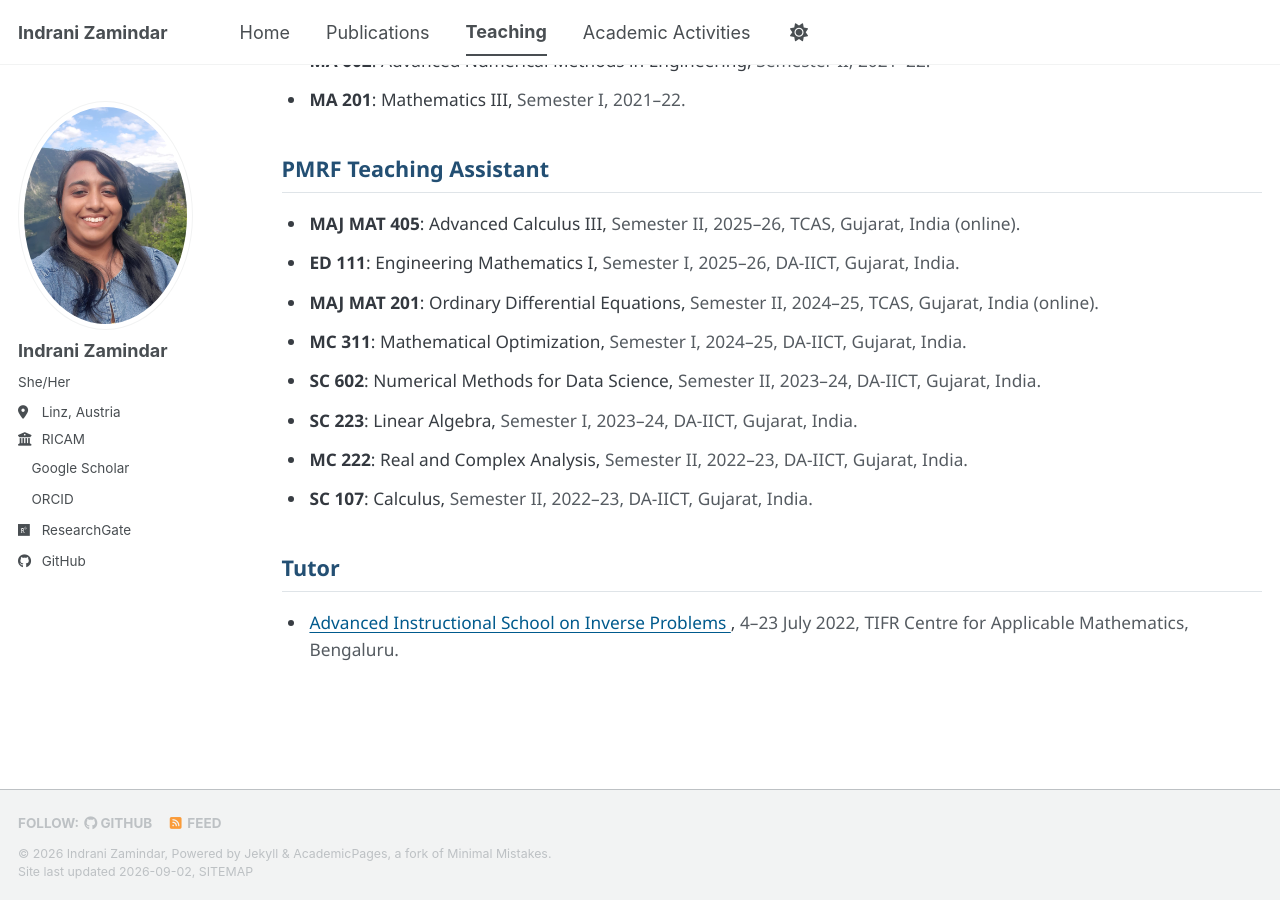
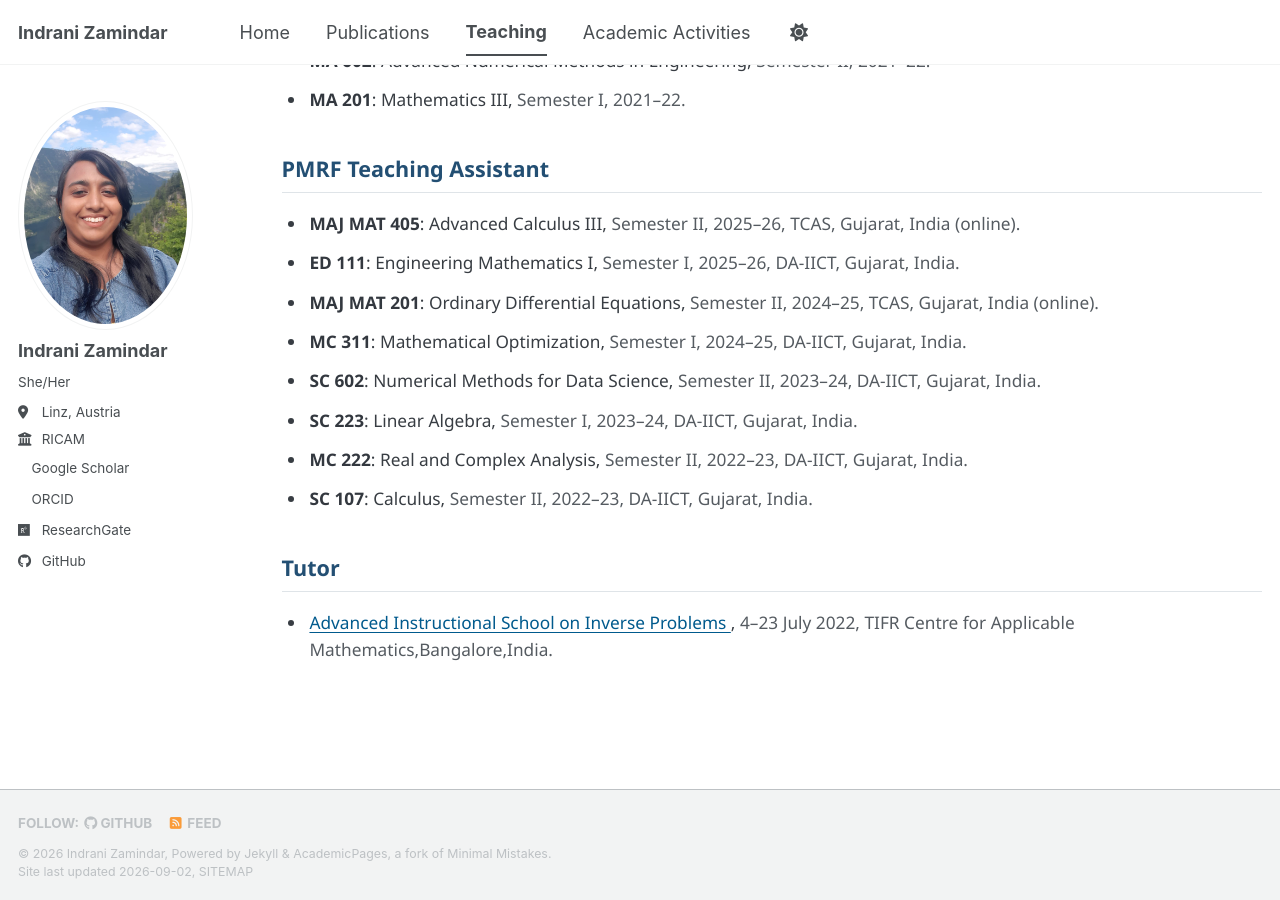
Before and after one commit to izamindar/izamindar.github.io, a Jekyll site: the page built from _pages/teaching.html, in a window 1280 px wide and 900 px high, scrolled down 616 px. Built offline with Jekyll 4.4.1, drawn with Linux system fonts in a browser that asks for light colours; a style sheet for code colours, icons or effects is not loaded.

Commit message:
Update location details in teaching.html

```diff
--- a/_pages/teaching.html
+++ b/_pages/teaching.html
@@ -280,7 +280,7 @@ author_profile: true
       Advanced Instructional School on Inverse Problems
     </a>,
     <span class="course-meta">
-      4–23 July 2022, TIFR Centre for Applicable Mathematics, Bengaluru.
+      4–23 July 2022, TIFR Centre for Applicable Mathematics,Bangalore,India.
     </span>
   </li>
 
```
